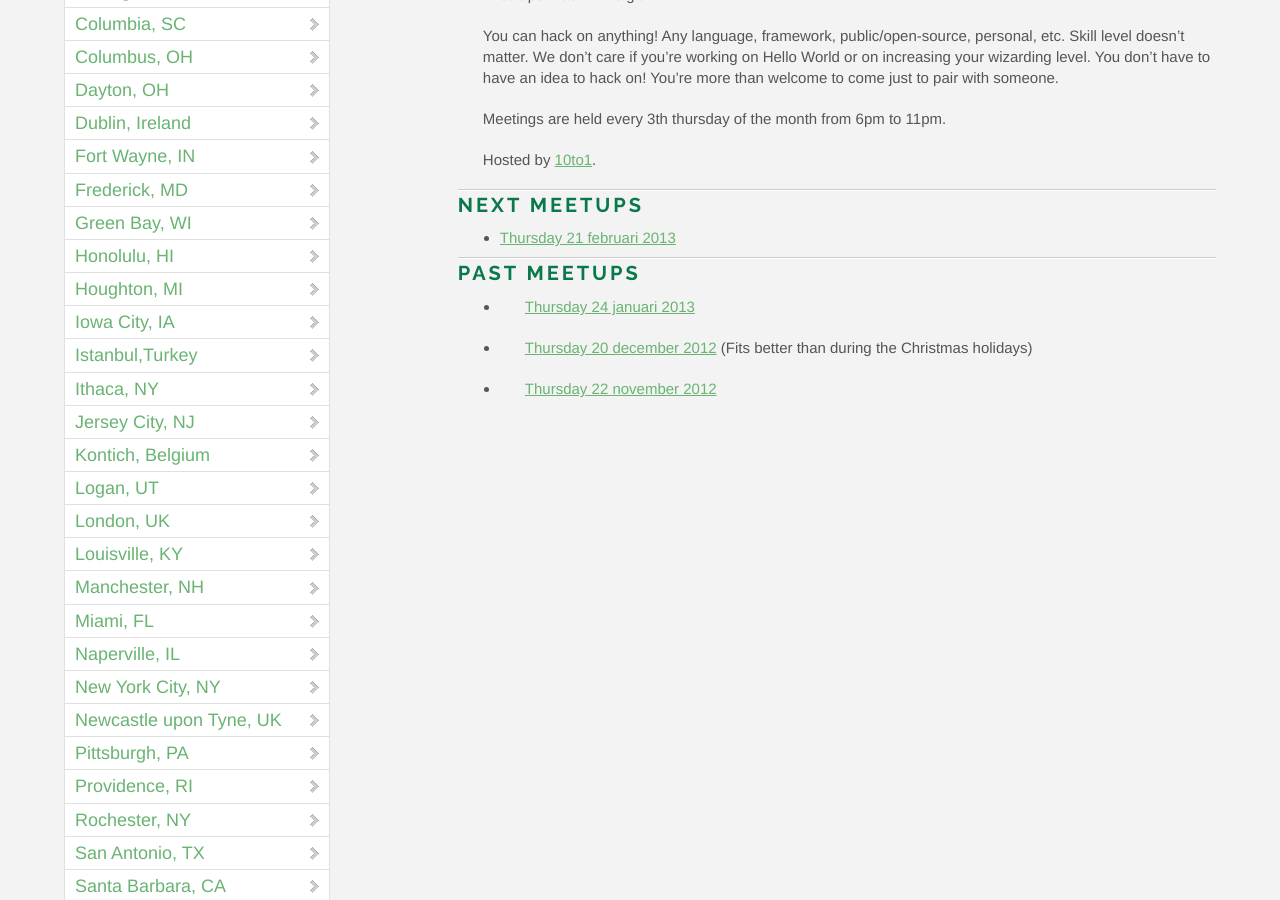
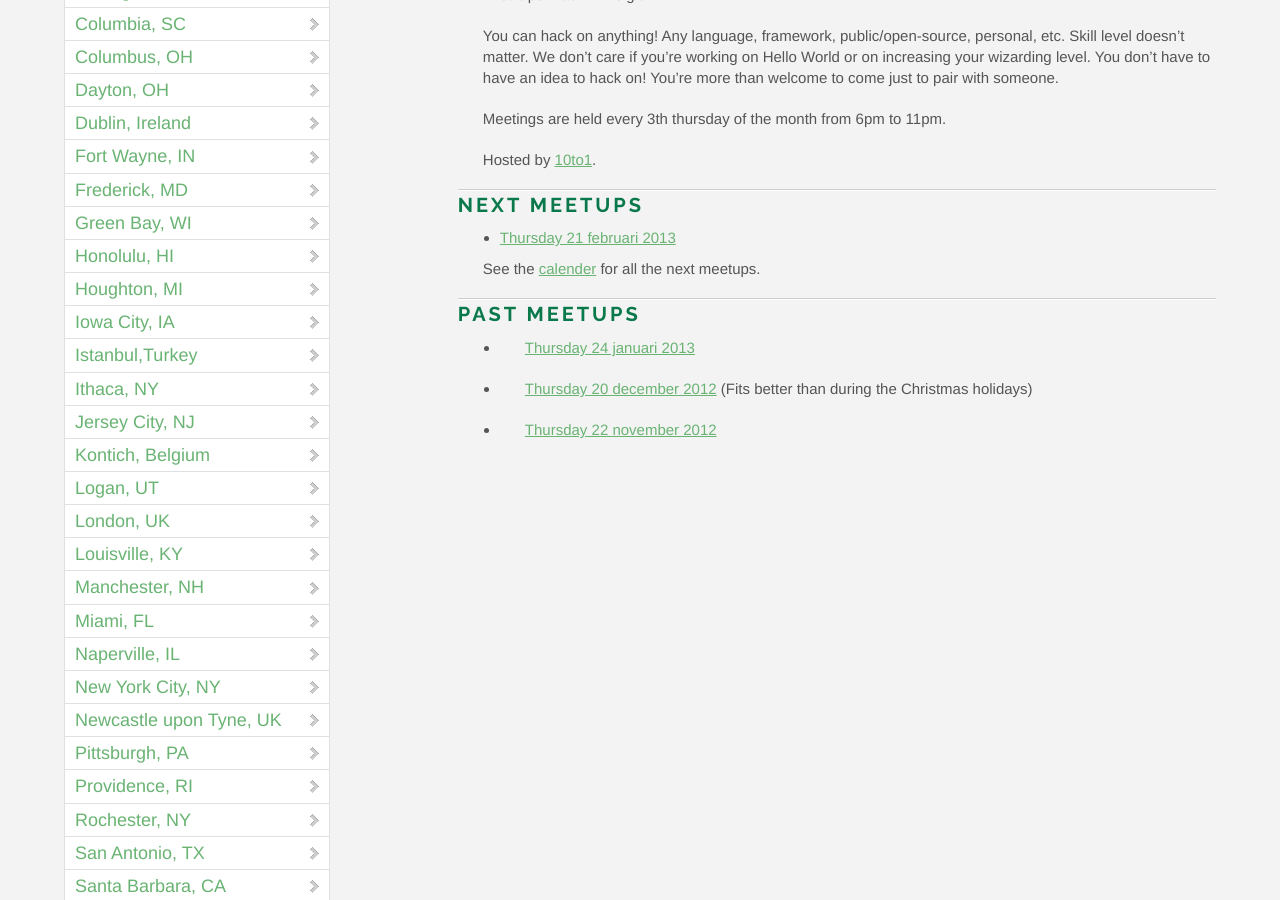
Before and after one commit to OpenHack/openhack.github.com, a Jekyll site: the page built from kontich/index.markdown, in a window 1280 px wide and 900 px high, scrolled down 540 px. Built offline with Jekyll 4.4.1, drawn with Linux system fonts in a browser that asks for light colours; nearby versions of some CDN libraries; Markdown is read by kramdown in place of the engine named in the settings; comment, search, counter and statistics services are not loaded.

Commit message:
Add google calender for next meetups

```diff
--- a/kontich/index.markdown
+++ b/kontich/index.markdown
@@ -23,6 +23,7 @@ Hosted by [10to1](http://10to1.be).
 
 - [Thursday 21 februari 2013](https://plus.google.com/events/cpvqhk3n9pb7089au7h4euqdgd0)
 
+See the [calender](https://www.google.com/calendar/embed?src=74bgcbj8qtbqkcdj8iggp5grdc%40group.calendar.google.com&ctz=Europe/Brussels) for all the next meetups.
 
 ### Past meetups
 
```
